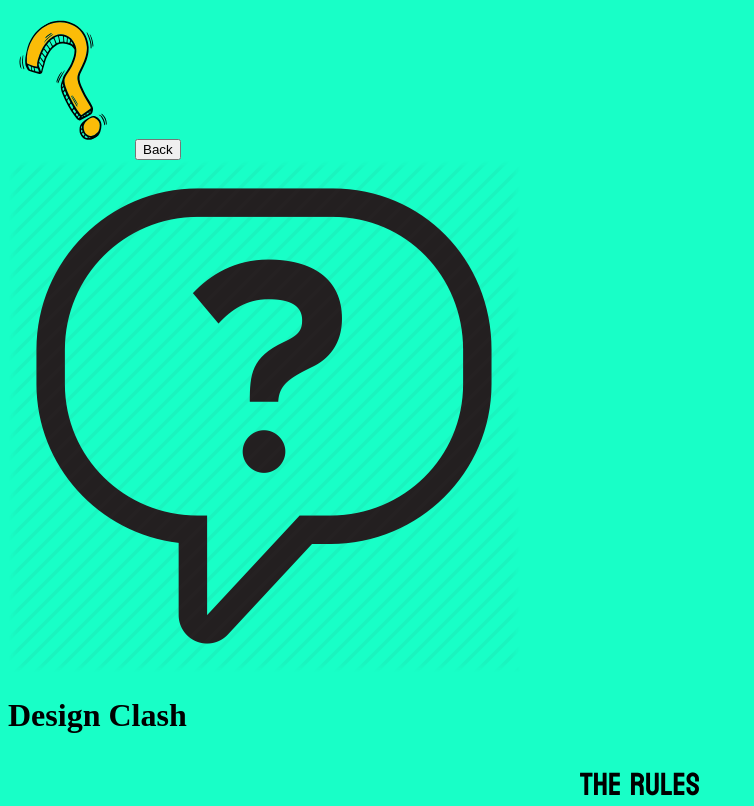
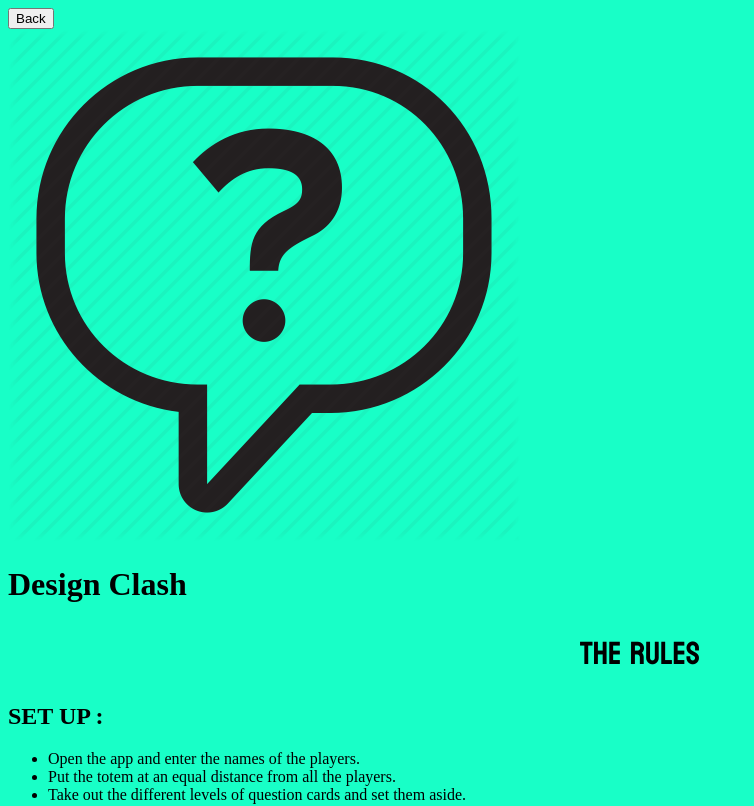
Before and after one commit to remimoul/DesignClash, a React (Create React App) app: page /Rules in a window 1280 px wide. Shown: the top 806 px of the page, without its empty margins (0-754 px from the left). Built offline with nearby package versions, Linux system fonts and the light colour scheme.

Commit message:
fix bug css mobile

```diff
--- a/public/index.html
+++ b/public/index.html
@@ -3,7 +3,7 @@
   <head>
     <meta charset="utf-8" />
     <link rel="icon" href="%PUBLIC_URL%/favicon.ico" />
-    <meta name="viewport" content="width=device-width, initial-scale=1" />
+    <meta name="viewport" content="width=device-width, initial-scale=1, maximum-scale=1" />
     <meta name="theme-color" content="#000000" />
     <meta
       name="description"
--- a/src/components/Rules.js
+++ b/src/components/Rules.js
@@ -7,9 +7,9 @@
 function Rules(){
   const navigate = useNavigate();
     return (
-
-      <div className='rules-border'>
-<img className='objectsRulesIMG' src={objects} alt='objects'></img>
+        <div>
+      {/* <div className='rules-border'> */}
+{/* <img className='objectsRulesIMG' src={objects} alt='objects'></img> */}
 <button className='buttonExit' onClick={()=>navigate('/')}>Back</button>
             <div className='container-logo-rules'>
       <img className='logo-ques1' src={ques} alt='star'></img>
--- a/src/styles/style.css
+++ b/src/styles/style.css
@@ -504,3 +504,8 @@
 
 
 }
+
+
+input {
+  font-size: 16px;
+}
```
